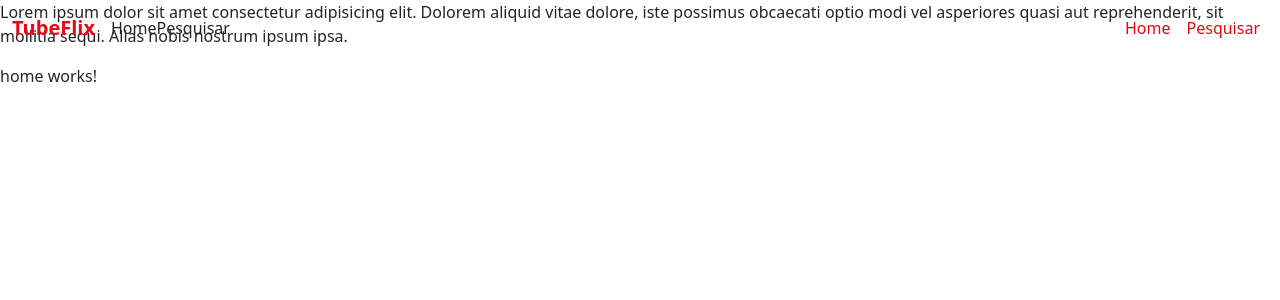
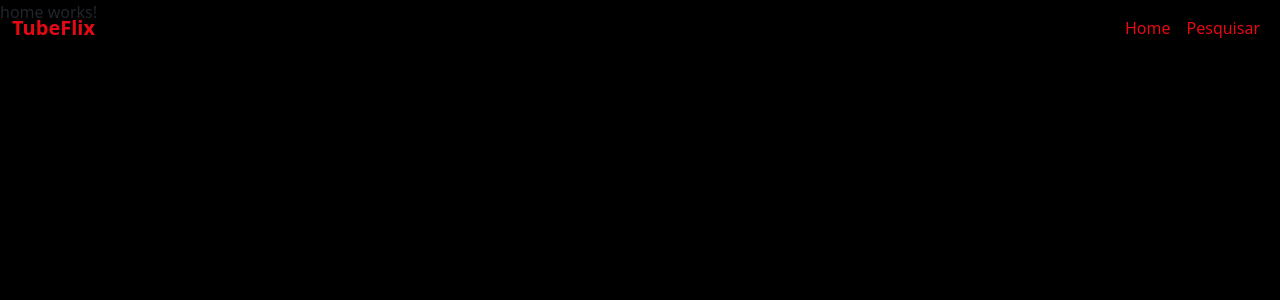
Before and after one commit to Felipe-Hlk/Clone-Streaming-Angular, an Angular app in the folder tubeflix/: page / in a window 1280 px wide. Shown: the top 300 px of the page. Built offline with nearby package versions, Linux system fonts and the light colour scheme; no server answers.

Commit message:
config html and css app component

```diff
--- /dev/null
+++ b/tubeflix/src/app/app.component.css
@@ -0,0 +1,20 @@
+.navbar{
+  backdrop-filter: blur(4px);
+  background: rgba(0,0,0,0.5);
+  }
+  .navbar .navbar-brand{
+  color: #e55d09;
+  font-weight: bold;
+  font-size: 2rem;
+  text-shadow: 2px 2px 3px #000;
+
+  }
+  .navbar-nav .nav-item .nav-link{
+  color: #e55d09;
+  font-size: 1.3rem;
+  text-shadow: 1px 1px 2px #000;
+  }
+
+  span{
+    color: rgb(212, 237, 255);
+  }
--- a/tubeflix/src/app/app.component.html
+++ b/tubeflix/src/app/app.component.html
@@ -1,30 +1,24 @@
-<!-- navbar start -->
+
+<body style="background-color: #000000;">
   <nav class="navbar navbar-expand-lg fixed-top" [ngStyle]="navbg">
     <div class="container-fluid">
-    <a class="navbar-brand" routerLink="">TubeFlix</a>
-    <a class="nav-link active" aria-current="page" routerLink="">Home</a>
-    <a class="nav-link" routerLink="search">Pesquisar</a>
-    <button class="navbar-toggler" type="button" data-bs-toggle="collapse" data-bs-target="#navbarNav"
-      aria-controls="navbarNav" aria-expanded="false" aria-label="Toggle navigation">
+      <a class="navbar-brand" routerLink="">Tube<span>Flix</span></a>
+
+      <button class="navbar-toggler" type="button" data-bs-toggle="collapse" data-bs-target="#navbarNav" aria-controls="navbarNav" aria-expanded="false" aria-label="Toggle navigation">
         <span class="navbar-toggler-icon"></span>
       </button>
+
       <div class="collapse navbar-collapse" id="navbarNav">
         <ul class="navbar-nav ms-auto">
           <li class="nav-item">
-          <a class="nav-link active" aria-current="page" routerLink="#">Home</a>
+            <a class="nav-link active" aria-current="page" routerLink="">Home</a>
           </li>
           <li class="nav-item">
-          <a class="nav-link" routerLink="#">Pesquisar</a>
+            <a class="nav-link" routerLink="search">Pesquisar</a>
           </li>
         </ul>
       </div>
     </div>
   </nav>
-<!-- navbar end -->
-
-<p>
-  Lorem ipsum dolor sit amet consectetur adipisicing elit. Dolorem aliquid vitae dolore, iste possimus obcaecati optio
-  modi vel asperiores quasi aut reprehenderit, sit mollitia sequi. Alias nobis nostrum ipsum ipsa.
-</p>
-
   <router-outlet></router-outlet>
+</body>
--- a/tubeflix/src/app/app.component.scss
+++ b/tubeflix/src/app/app.component.scss
@@ -1,6 +1,7 @@
 .navbar .navbar-brand{
 	color: #E50914;
 	font-weight: bold;
+
 }
 
 .navbar-nav .nav-item .nav-link{
```
Lines whose indentation alone changed are shown as unchanged.
